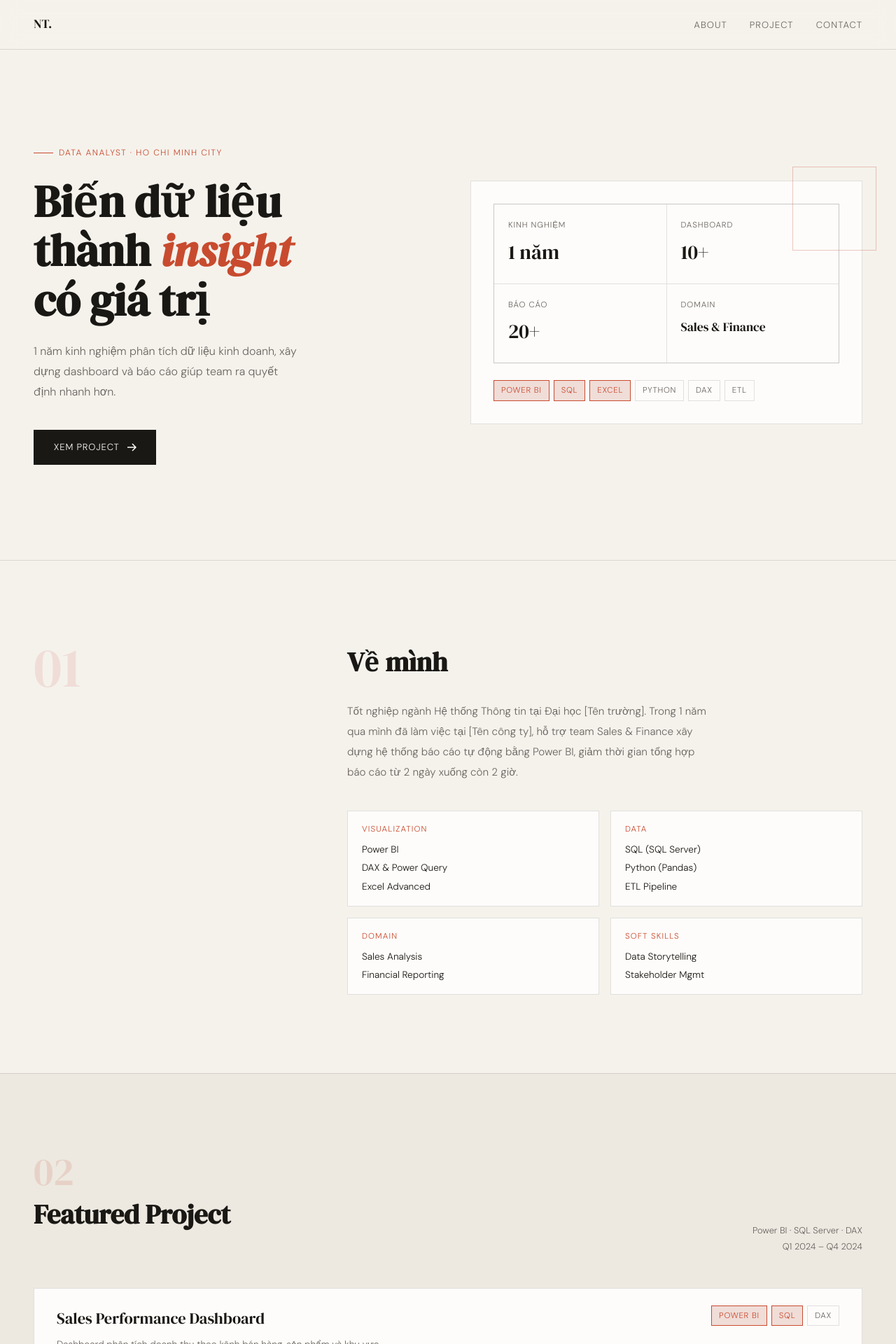
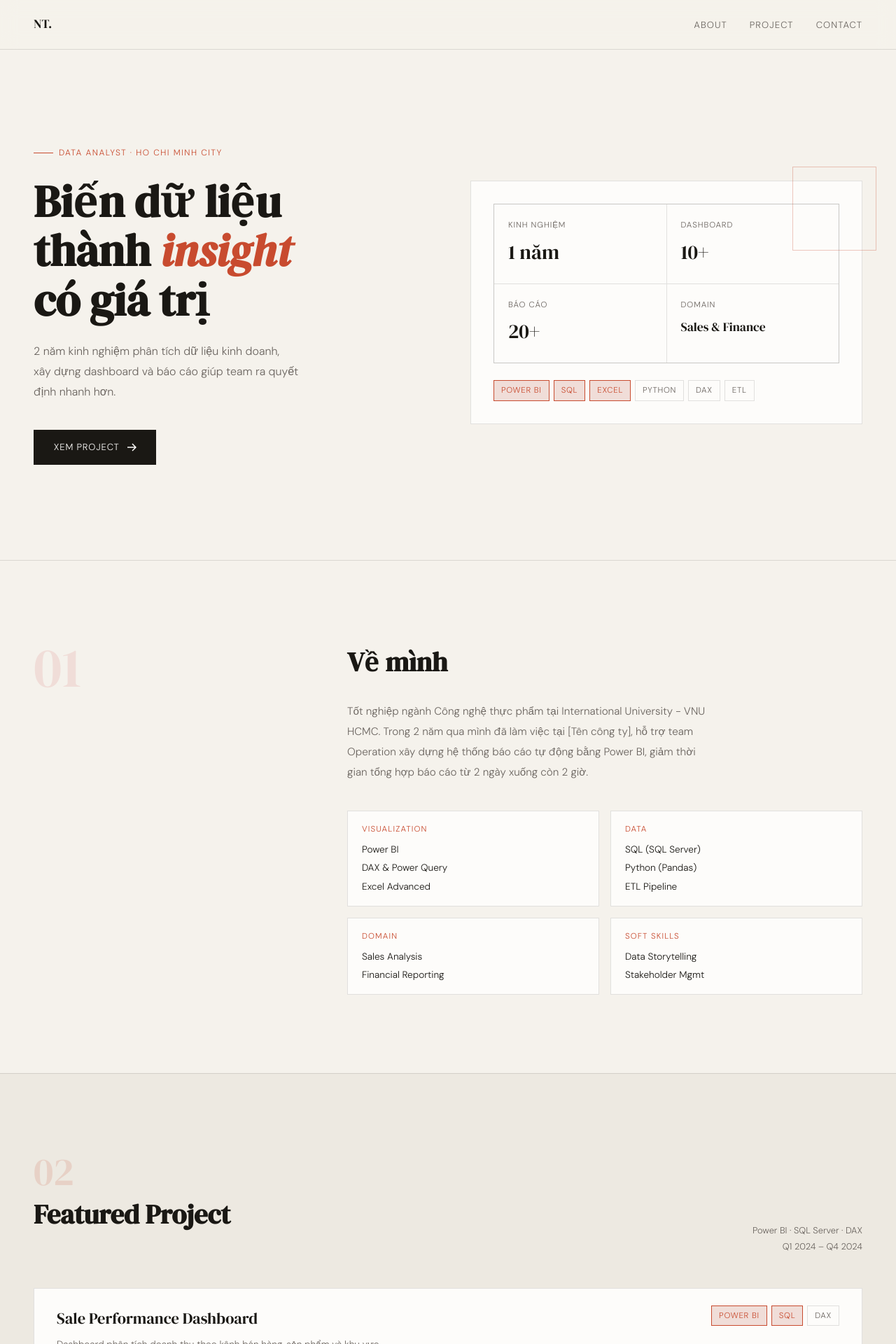
Before and after one commit to qd5555/web_01, a Next.js app: page / in a window 1280 px wide. Shown: the top 1920 px of the page at 70% size. Built offline with nearby package versions, Linux system fonts and the light colour scheme.

Commit message:
Update page.tsx

```diff
--- a/app/page.tsx
+++ b/app/page.tsx
@@ -44,7 +44,7 @@ export default function Home() {
             có giá trị
           </h1>
           <p className="hero-sub">
-            1 năm kinh nghiệm phân tích dữ liệu kinh doanh, xây dựng dashboard
+            2 năm kinh nghiệm phân tích dữ liệu kinh doanh, xây dựng dashboard
             và báo cáo giúp team ra quyết định nhanh hơn.
           </p>
           <a href="#project" className="hero-cta">
@@ -98,9 +98,9 @@ export default function Home() {
         <div className="fade" ref={addFade}>
           <h2 className="section-title">Về mình</h2>
           <p className="about-body">
-            Tốt nghiệp ngành Hệ thống Thông tin tại Đại học [Tên trường]. Trong
-            1 năm qua mình đã làm việc tại [Tên công ty], hỗ trợ team Sales &
-            Finance xây dựng hệ thống báo cáo tự động bằng Power BI, giảm thời
+            Tốt nghiệp ngành Công nghệ thực phẩm tại International University - VNU HCMC. Trong
+            2 năm qua mình đã làm việc tại [Tên công ty], hỗ trợ team Operation
+            xây dựng hệ thống báo cáo tự động bằng Power BI, giảm thời
             gian tổng hợp báo cáo từ 2 ngày xuống còn 2 giờ.
           </p>
           <div className="skills-grid">
@@ -137,7 +137,7 @@ export default function Home() {
         <div className="project-card fade" ref={addFade}>
           <div className="project-card-header">
             <div>
-              <div className="project-title">Sales Performance Dashboard</div>
+              <div className="project-title">Sale Performance Dashboard</div>
               <p className="project-desc">
                 Dashboard phân tích doanh thu theo kênh bán hàng, sản phẩm và
                 khu vực. Giúp Ban Giám đốc theo dõi KPI theo thời gian thực và
@@ -201,7 +201,7 @@ export default function Home() {
 
       {/* ── FOOTER ── */}
       <footer>
-        <span>© 2025 Nguyễn Thành · Data Analyst</span>
+        <span>© 2025 Phạm Quang Dũng · Data Analyst</span>
         <span>Built with Next.js · Ho Chi Minh City</span>
       </footer>
     </>
```
